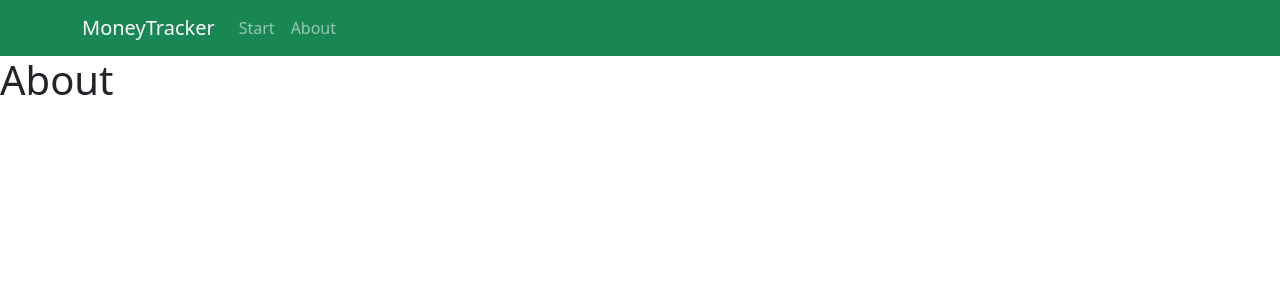
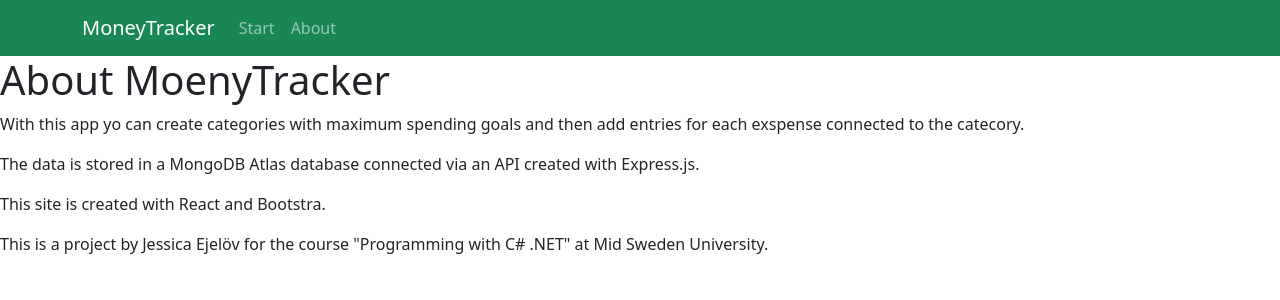
Before and after one commit to Jessofnorth/moneytracker-webb, a React (Create React App) app: page /about in a window 1280 px wide. Shown: the top 300 px of the page. Built offline with nearby package versions, Linux system fonts and the light colour scheme.

Commit message:
more comments

```diff
--- a/src/components/about.js
+++ b/src/components/about.js
@@ -1,8 +1,17 @@
-
-import React from 'react';
-
-function About (){
-    return <h1>About</h1>
+import React from "react";
+// page with info about the website
+function About() {
+  return (
+    <section>
+      <h1>About MoenyTracker</h1>
+      <p>
+        With this app yo can create categories with maximum spending goals and
+        then add entries for each exspense connected to the catecory.
+      </p>
+      <p>The data is stored in a MongoDB Atlas database connected via an API created with Express.js.</p>
+      <p>This site is created with React and Bootstra.</p>
+      <p>This is a project by Jessica Ejelöv for the course "Programming with C# .NET" at Mid Sweden University.</p>
+    </section>
+  );
 }
-
 export default About;
--- a/src/components/addCategoryModal.js
+++ b/src/components/addCategoryModal.js
@@ -2,12 +2,13 @@ import { Modal, Form, Button } from "react-bootstrap";
 import { useRef } from "react";
 import GetData from "../services/getdata";
 
+//Modal with form to add category
 export default function AddCategoryModal({ show, handle }) {
-  //create refs for inputs
+  //create refs for inputs to connect to inputs
   const nameRef = useRef();
   const maxbudgetRef = useRef();
 
-  //function for save btn
+  //function for save btn,
   function handleSubmit(e) {
     e.preventDefault();
     const object = {
@@ -19,6 +20,7 @@ export default function AddCategoryModal({ show, handle }) {
     window.location.reload();
   }
   return (
+    //Modal with form - closebtn, savebtn, and shiw/hide thru changing state in parent
     <Modal show={show} onHide={handle}>
       <Form onSubmit={handleSubmit}>
         <Modal.Header closeButton>
--- a/src/components/addEntryModal.js
+++ b/src/components/addEntryModal.js
@@ -2,28 +2,29 @@ import { Modal, Form, Button } from "react-bootstrap";
 import { useRef } from "react";
 import GetData from "../services/getdata";
 
+//Modal with form for adding entry
 export default function AddEntryModal({ show, handle, categories }) {
-  //create refs for inputs
+  //create refs for inputs connected to inputs
   const nameRef = useRef();
   const amountRef = useRef();
   const dateRef = useRef();
   const categoryRef = useRef();
 
-
-  //function for save btn
+  //function for save btn thats sends object with input values to API
   function handleSubmit(e) {
     e.preventDefault();
     const object = {
       title: nameRef.current.value,
       amount: parseInt(amountRef.current.value),
       date: dateRef.current.value,
-      category_id: categoryRef.current.value
+      category_id: categoryRef.current.value,
     };
     GetData.createEntry(object);
     handle();
-    // window.location.reload();
+    window.location.reload();
   }
   return (
+    //Modal with form - show/hide function, savebtn, closebtn, selection list with categories from db
     <Modal show={show} onHide={handle}>
       <Form onSubmit={handleSubmit}>
         <Modal.Header closeButton>
@@ -48,11 +49,14 @@ export default function AddEntryModal({ show, handle, categories }) {
               step={1}
             />
           </Form.Group>
+          {/* takes categories state from parent and loops the categories to selection list for connecting entry to category in db */}
           <Form.Group controlId="category" className="mb-3">
             <Form.Label>Category</Form.Label>
-            <Form.Select ref={categoryRef} defaultValue={"zero"}  required>
-              <option disabled value={"zero"}>Choose a category</option>
-              {categories.map(category => (
+            <Form.Select ref={categoryRef} defaultValue={"zero"} required>
+              <option disabled value={"zero"}>
+                Choose a category
+              </option>
+              {categories.map((category) => (
                 <option key={category._id} value={category._id}>
                   {category.name}
                 </option>
```
